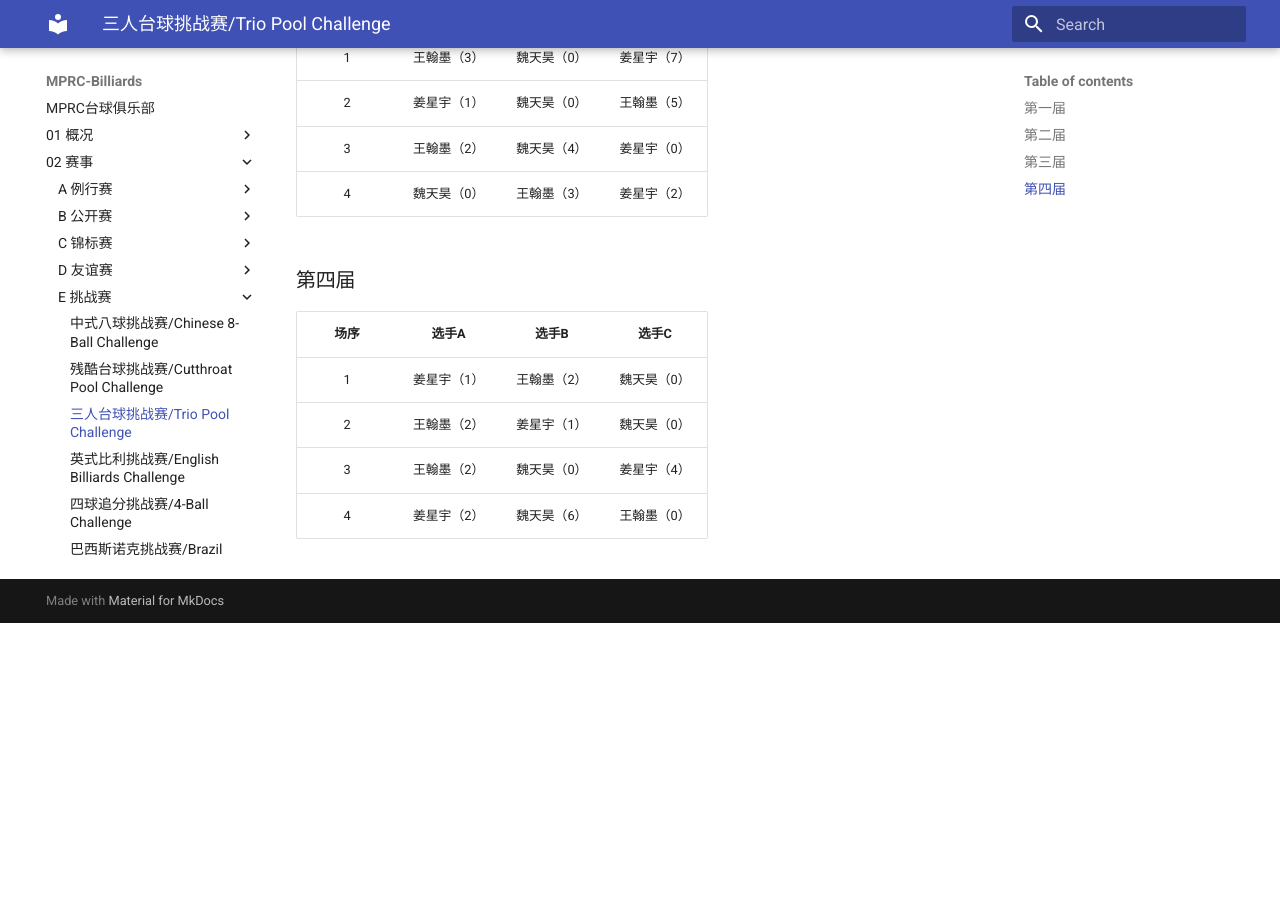
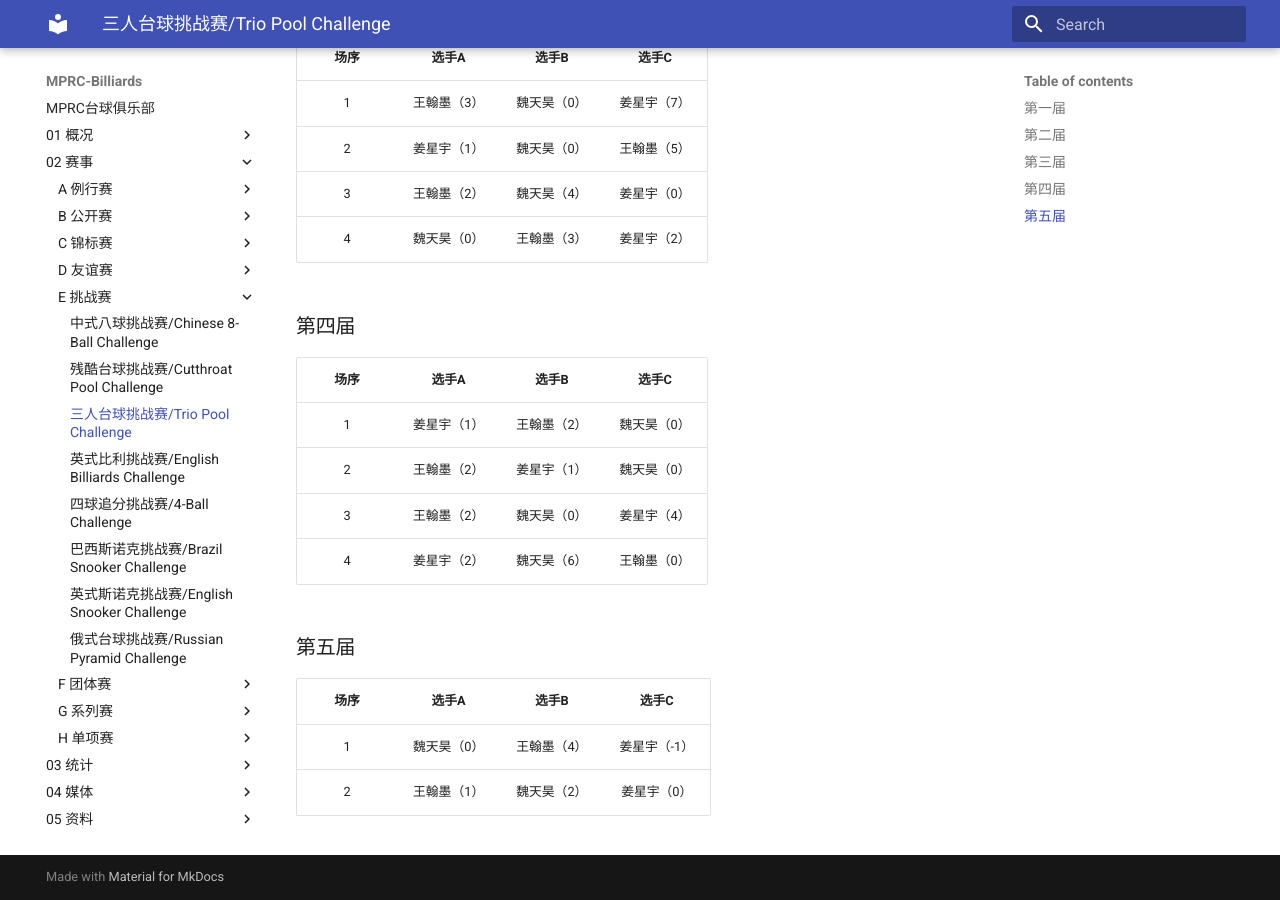
Before and after one commit to mprc-billiards/mprc-billiards.github.io, an MkDocs documentation site: the page built from docs/02-赛事/E-挑战赛/E03-三人台球挑战赛.md, in a window 1280 px wide and 900 px high, scrolled down 1692 px. Built offline with MkDocs 1.6.1 and Material for MkDocs 9.7.7, drawn with Linux system fonts in a browser that asks for light colours; before the commit the page ends 2315 px from its top, so only the background shows below that; some of the changed text lies outside the part shown.

Commit message:
update 2025.05.23

```diff
--- a/docs/02-赛事/E-挑战赛/E03-三人台球挑战赛.md
+++ b/docs/02-赛事/E-挑战赛/E03-三人台球挑战赛.md
@@ -6,6 +6,7 @@
 | 2    | 2025.01.16 | 新燕园 | 王翰墨 | 井文淳，魏天昊              |
 | 3    | 2025.03.06 | 清华   | 王翰墨 | 姜星宇，魏天昊              |
 | 4    | 2025.04.07 | 熊猫   | 王翰墨 | 姜星宇，魏天昊              |
+| 5    | 2025.05.23 | 邱德拔 | 王翰墨 | 魏天昊，姜星宇              |
 
 三人台球挑战赛使用MPRC三人台球或者残酷台球规则，赛制为三人同台对战。
 
@@ -45,3 +46,10 @@
 | 2    | 王翰墨（2）  | 姜星宇（1）  | 魏天昊（0）  |
 | 3    | 王翰墨（2）  | 魏天昊（0）  | 姜星宇（4）  |
 | 4    | 姜星宇（2）  | 魏天昊（6）  | 王翰墨（0）  |
+
+### 第五届
+
+| 场序 | 选手A        | 选手B       | 选手C       |
+| :--: | :---------: | :---------: | :---------: |
+| 1    | 魏天昊（0）  | 王翰墨（4）  | 姜星宇（-1） |
+| 2    | 王翰墨（1）  | 魏天昊（2）  | 姜星宇（0）  |
```
Also changed, not shown: docs/01-概况/1-赛事组织.md (+1 -0 lines), docs/01-概况/4-历史汇总.md (+2 -2 lines), docs/02-赛事/D-友谊赛/D14-俄式台球友谊赛.md (+2 -0 lines), docs/02-赛事/E-挑战赛/E08-俄式台球挑战赛.md (added, +23 -0 lines), docs/03-统计/4-战绩榜.md (+3 -3 lines), docs/02-赛事/D-友谊赛/img/russian_pyramid_friendly.jpg (added), docs/02-赛事/E-挑战赛/img/russian_pyramid_challenge.jpg (added).
